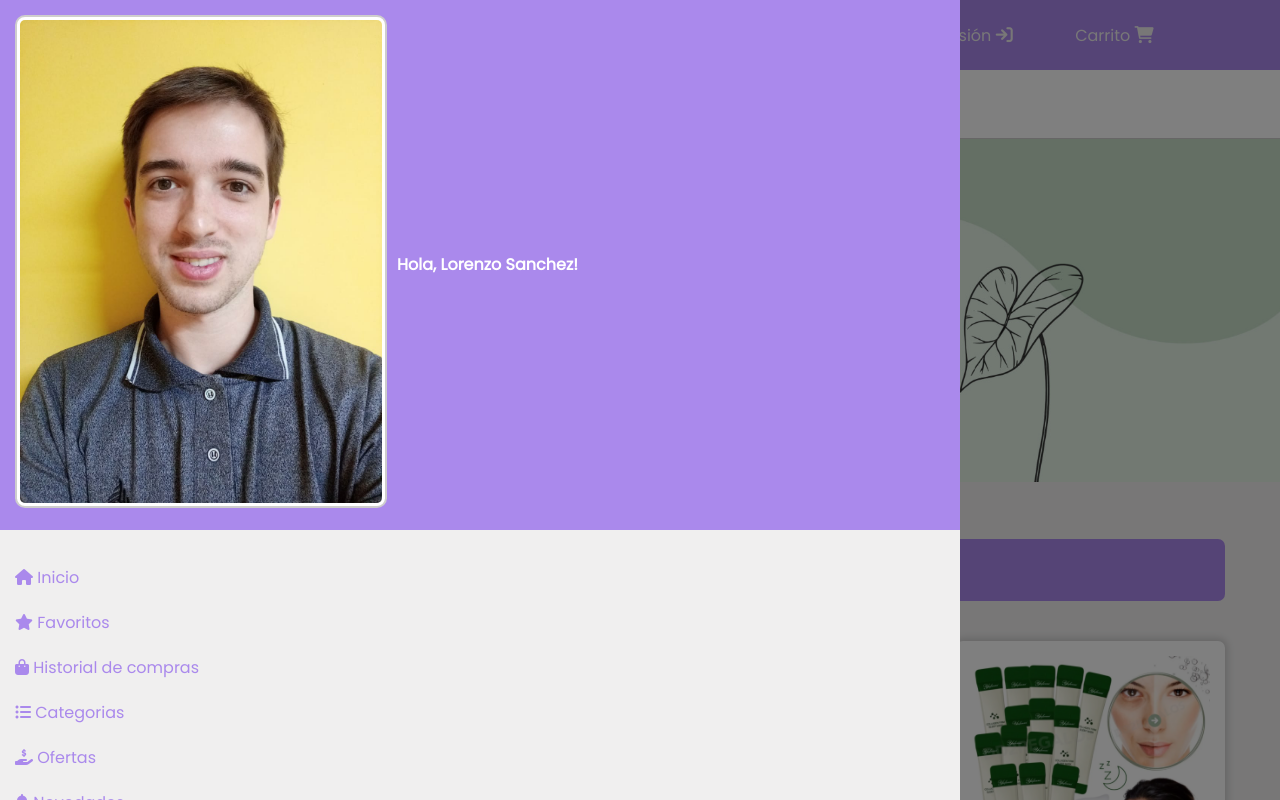
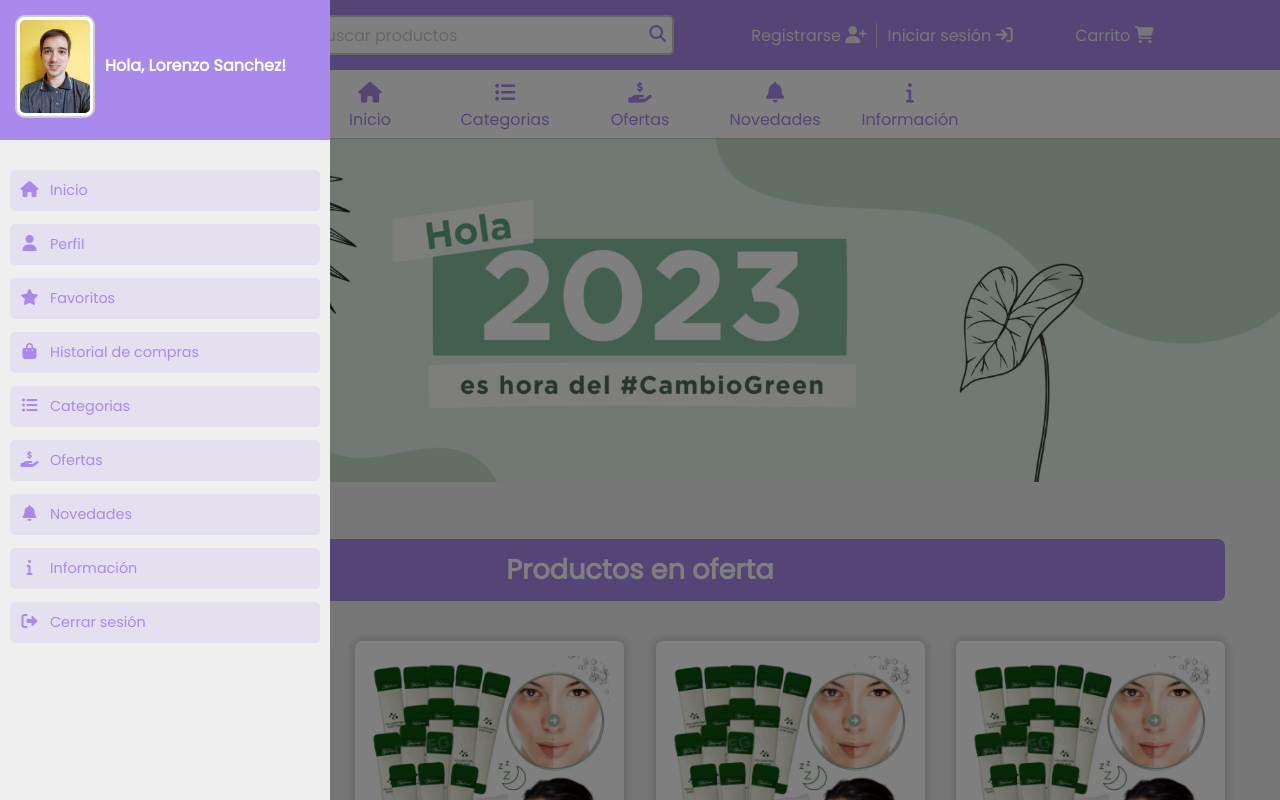
Before and after one commit to lorenzoSanchez97/ShowRoom, a React (Vite) app in the folder ShowRoom-FrontEnd/: page / in a window 1280 px wide. Shown: the top 800 px of the page. Built offline with nearby package versions, Linux system fonts and the light colour scheme.

Commit message:
Estilos SideMenu listos

```diff
--- a/ShowRoom-FrontEnd/src/components/SideMenu/SideMenu.jsx
+++ b/ShowRoom-FrontEnd/src/components/SideMenu/SideMenu.jsx
@@ -14,13 +14,14 @@ export default function SideMenu() {
       </header>
       <div className='side-menu-buttons-container'>
         <p><i className="fa-solid fa-house"></i> Inicio</p>
-        <p><i class="fa-solid fa-star"></i> Favoritos</p>
-        <p><i class="fa-solid fa-bag-shopping"></i> Historial de compras</p>
+        <p><i className="fa-solid fa-user"></i> Perfil</p>
+        <p><i className="fa-solid fa-star"></i> Favoritos</p>
+        <p><i className="fa-solid fa-bag-shopping"></i> Historial de compras</p>
         <p><i className="fa-solid fa-list-ul"></i> Categorias</p>
         <p><i className="fa-solid fa-hand-holding-dollar"></i> Ofertas</p>
         <p><i className="fa-solid fa-bell"></i> Novedades</p>
         <p><i className="fa-solid fa-info"></i> Información</p>
-        <p><i class="fa-solid fa-right-from-bracket"></i> Cerrar sesión </p>
+        <p><i className="fa-solid fa-right-from-bracket"></i> Cerrar sesión </p>
         </div>
     </section>
   )
--- a/ShowRoom-FrontEnd/src/components/SideMenu/sideMenu.css
+++ b/ShowRoom-FrontEnd/src/components/SideMenu/sideMenu.css
@@ -1,6 +1,7 @@
 .side-menu-main-container {
     background-color: var(--clarito);
     width: 75vw;
+    max-width: 330px;
     height: 100vh;
     box-shadow: 0 0 0 100vmax rgba(0, 0, 0, .5);
     position: fixed;
@@ -16,7 +17,7 @@
 }
 
 .side-menu-user-image {
-    width: 40%;
+    width: 80px;
 }
 
 .side-menu-user-image img {
@@ -35,25 +36,48 @@
 .side-menu-user-name-container {
     display: flex;
     flex-direction: column;
-    min-height: 100%;
+    height: 100%;
     justify-content: space-between;
+    margin-bottom: 10px;
 }
 
 .side-menu-buttons-container {
     width: 100%;
     display: flex;
     flex-direction: column;
-    gap: 20px;
-    padding: 15px;
+    gap: 13px;
+    padding: 10px;
     margin-top: 20px;
 }
 
 .side-menu-buttons-container p {
+    display: flex;
+    align-items: center;
+    gap: 8px;
     color: var(--verde);
-    font-size: 1rem;
+    font-size: .9rem;
+    text-align: center;
+    background-color: rgba(170, 137, 236, 0.151);
+    color: var(--verde);
+    padding: 10px 7px;
+    border-radius: 5px;
 }
 
 .side-menu-buttons-container i {
     color: var(--verde);
     font-size: 1rem;
+    width: 25px;
+    margin-bottom: 3px;
 }
+
+@media (width > 426px) {
+    .side-menu-main-container {
+        width: 51vw;
+    }
+}
+
+@media (width > 600px) {
+    .side-menu-main-container {
+        width: 45vw;
+    }
+}
```
